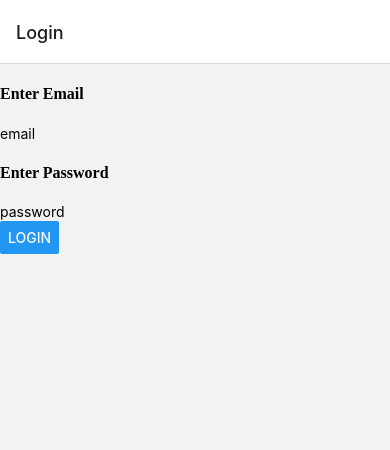
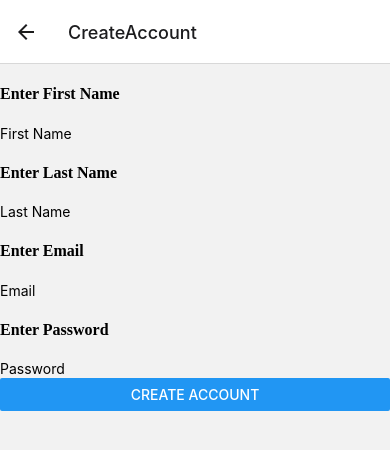
Before and after one commit to danielfisher414/MobileProject, a React Native app in the folder mobile-app/: screen /CreateAccount in a window 390 px wide. Shown: the top 450 px of the page. Built offline with nearby package versions, Linux system fonts and the light colour scheme.

Commit message:
initial start to create Account page

```diff
--- a/mobile-app/navigation.js
+++ b/mobile-app/navigation.js
@@ -5,6 +5,7 @@ import { createNativeStackNavigator } from '@react-navigation/native-stack';
 import Login from './screens/login';
 import HomeScreen from './screens/HomeScreen';
 import AboutMe from './screens/AboutMe';
+import CreateAccount from './screens/CreateAccount';
 
 const Stack = createNativeStackNavigator();
 
@@ -13,6 +14,7 @@ const Navigation = () => {
     <NavigationContainer>
       <Stack.Navigator>
         <Stack.Screen name="Login" component={Login} />
+        <Stack.Screen name="CreateAccount" component={CreateAccount} />
         <Stack.Screen name="Home" component={HomeScreen} />
         <Stack.Screen name="AboutMe" component={AboutMe} />
       </Stack.Navigator>
--- /dev/null
+++ b/mobile-app/screens/CreateAccount.js
@@ -0,0 +1,83 @@
+import React, { Component } from 'react';
+import { Text, TextInput, View, Button, Alert } from 'react-native';
+import { useNavigation } from '@react-navigation/native';
+import {Navigation} from '../navigation';
+
+
+class CreateAccount extends Component{
+    constructor(props){
+        super(props)
+        this.state={firstName:'',lastName:'',email:'',password:''}
+    }
+
+    handleFirstNameTextChange=(newtext)=>{
+        this.setState({firstName:newtext})
+      };
+
+    handleLastNameTextChange=(newtext)=>{
+        this.setState({lastName:newtext})
+      };
+
+    handleEmailTextChange=(newtext)=>{
+        this.setState({email:newtext})
+    };
+
+    handlePasswordTextChange=(newtext)=>{
+        this.setState({password:newtext})
+    };
+    CreateAccount = () =>{
+        alert(1);
+    }
+
+  render(){
+
+    return(
+
+        <View>
+            {/* start of text inputs */}
+            <div>
+            <h4>Enter First Name</h4>
+            <TextInput placeholder='First Name'
+            // onChangeText={this.handleEmailTextChange}
+            value={this.state.firstName}
+            />
+            <div id='emailValidation'></div>
+          </div>
+          <div>
+            <h4>Enter Last Name</h4>
+            <TextInput placeholder='Last Name'
+            // onChangeText={this.handleEmailTextChange}
+            value={this.state.lastName}
+            />
+            <div id='emailValidation'></div>
+          </div>
+          <div>
+            <h4>Enter Email</h4>
+            <TextInput placeholder='Email'
+            // onChangeText={this.handleEmailTextChange}
+            value={this.state.email}
+            />
+            <div id='emailValidation'></div>
+          </div>
+          <div>
+            <h4>Enter Password</h4>
+            <TextInput placeholder='Password'
+            // secureTextEntry={true}
+            // onChangeText={this.handlePasswordTextChange}
+            value={this.state.password}
+            />
+            <div id='passwordValidation'></div>
+
+          </div>
+
+            {/* end of text inputs */}
+              <Button
+                title="Create Account"
+                onPress={this.CreateAccount}
+      />
+        </View>
+    );
+  }
+}
+
+export default CreateAccount;
--- a/mobile-app/screens/login.js
+++ b/mobile-app/screens/login.js
@@ -21,6 +21,11 @@ class Login extends Component {
     const { navigation } = this.props;
     const isAuthenticated = true;
     navigation.navigate('Home', { isAuthenticated });
+  };
+
+  createAccount= () => {
+    const { navigation } = this.props;
+    navigation.navigate('CreateAccount');
   };
 
   validatePassword = (password) =>{
@@ -121,7 +126,8 @@ class Login extends Component {
 
           </div>
           <Button title="Login" onPress={this.login}/>
-                  {/* <Button title="Login" onPress={this.handleLogin} /> */}
+          <Button title="Create An Account" onPress={this.createAccount}/>
+
 
           <div id='successValidation'></div>
           </div>
```
